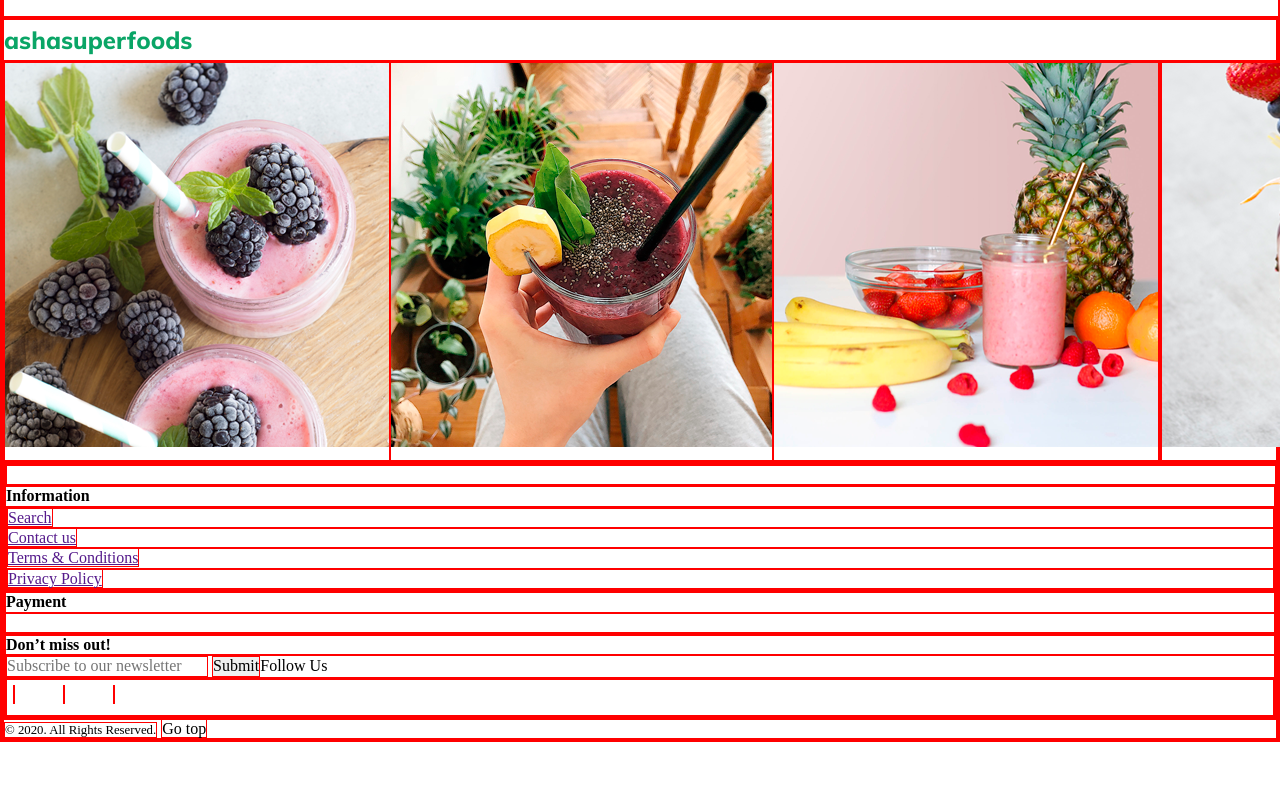
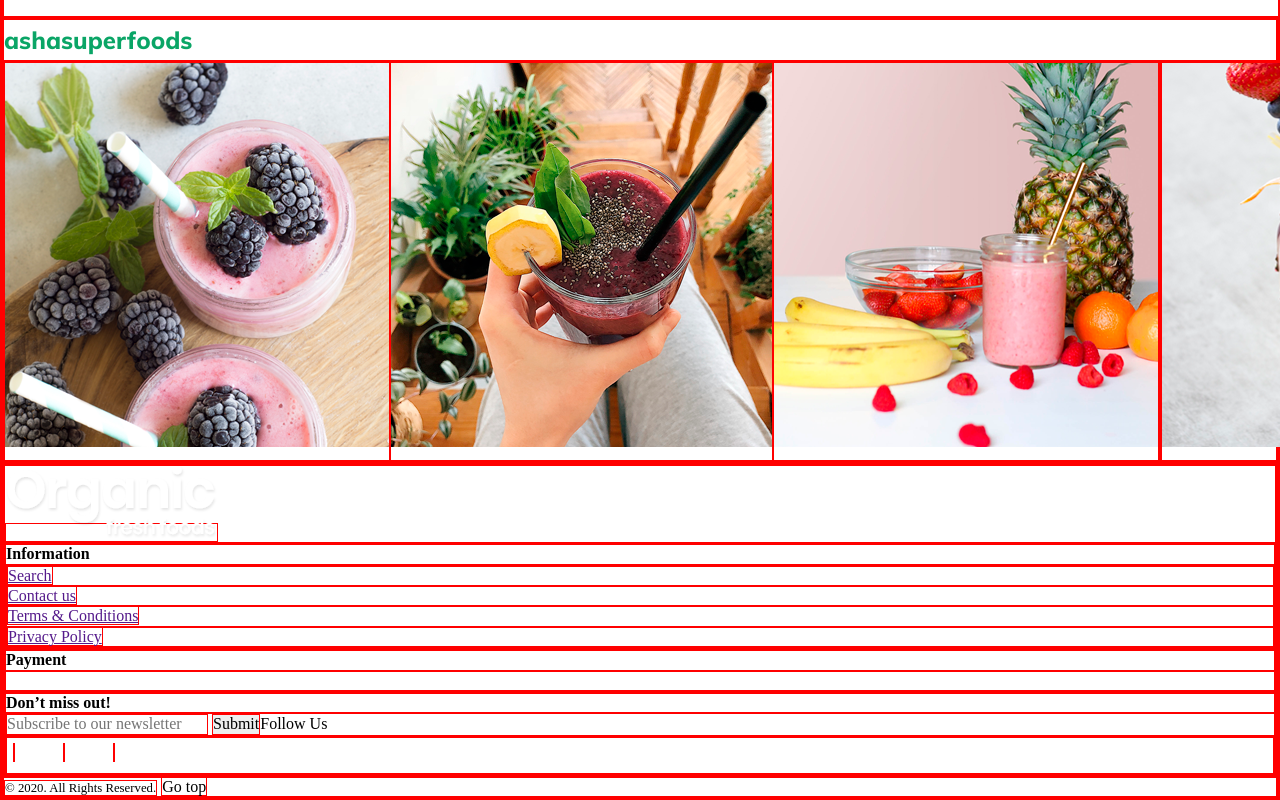
Before and after one commit to zhmenkaya/Smoothie-project, a plain HTML site: page index.html in a window 1280 px wide. Shown: the part 5867-6667 px from the top of the page. Before the commit the page ends 6609 px from the top, so only its background shows below. Drawn offline with Linux system fonts and the light colour scheme.

Commit message:
footer images in html

```diff
--- a/index.html
+++ b/index.html
@@ -283,7 +283,7 @@
 
         <div class="footer__logo logo">
             <a class="logo__link" href="">
-                <img class="logo__img" src="" alt="">
+                <img class="logo__img" src="./image/img/logo.png" alt="">
             </a>
         </div>
 
```
